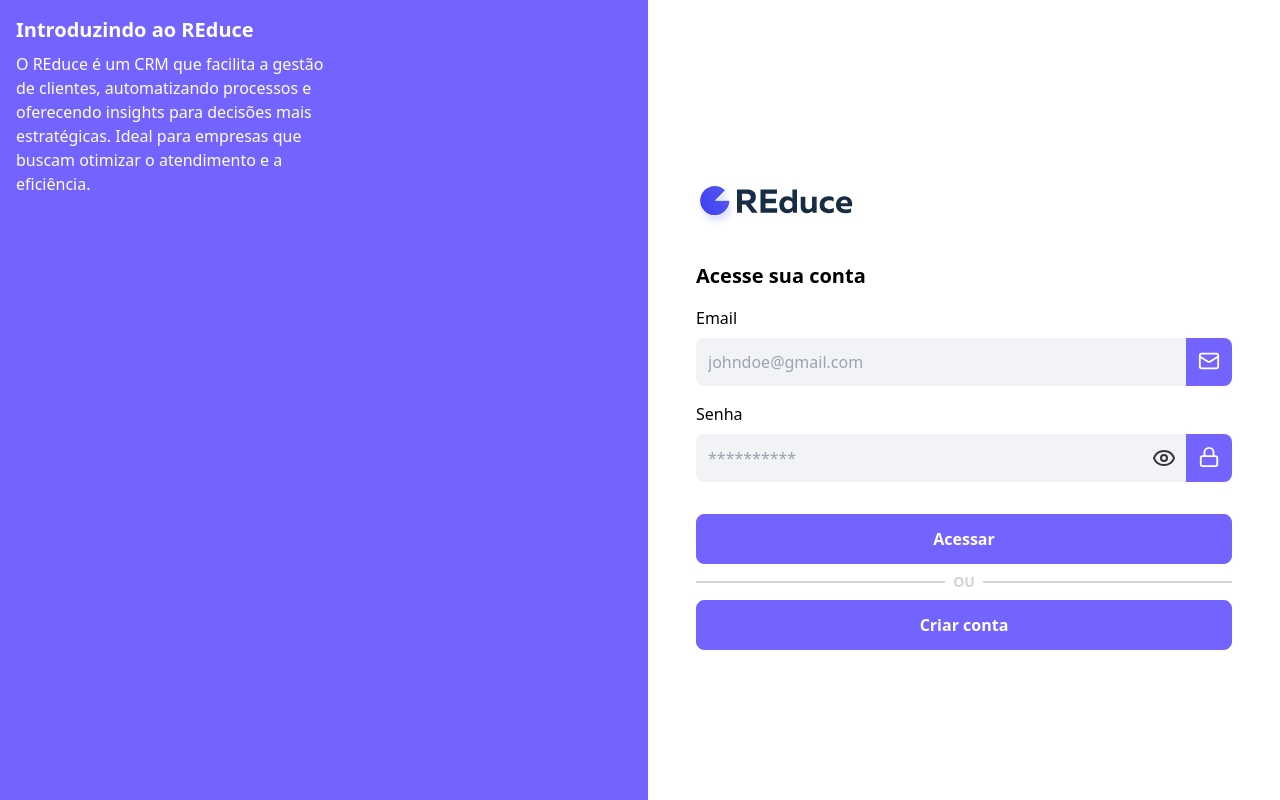
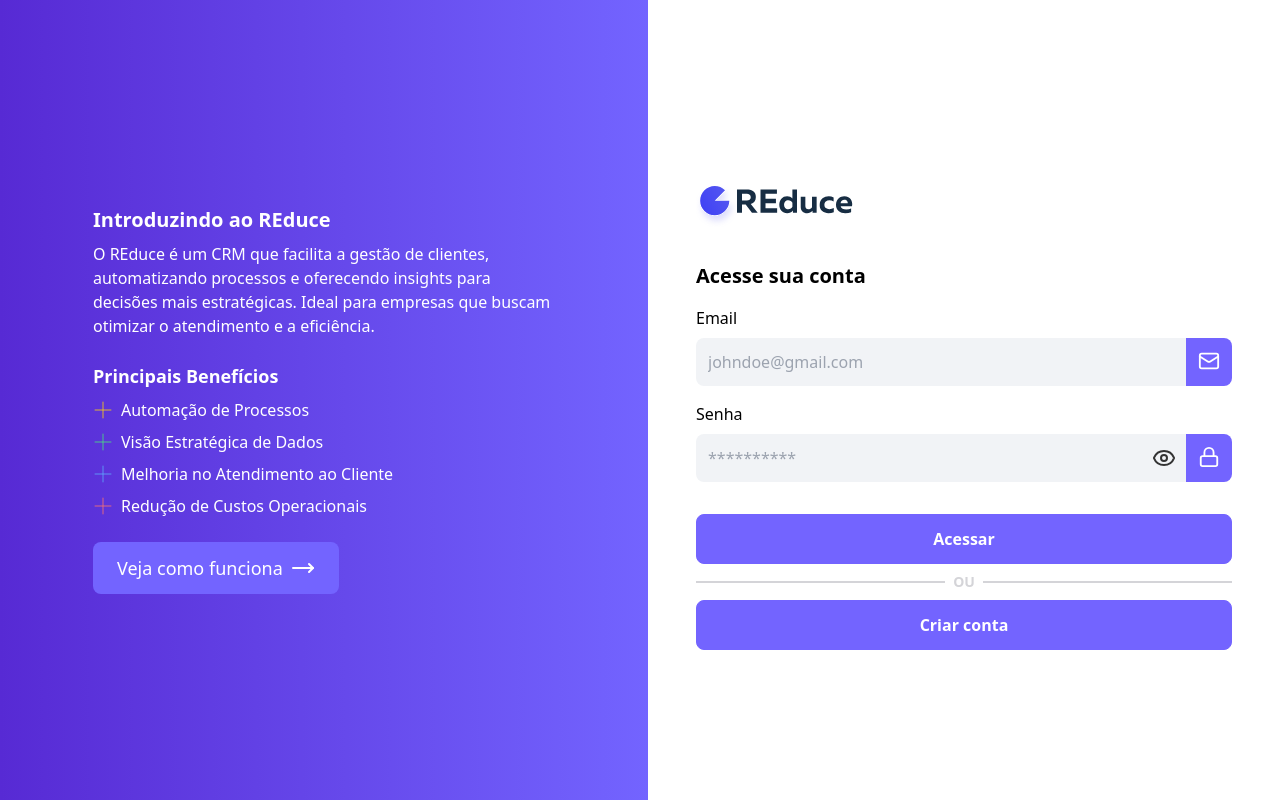
Before and after one commit to LrAmaral/login-template, an Angular app: page /login in a window 1280 px wide. Built offline with nearby package versions, Linux system fonts and the light colour scheme.

Commit message:
feat: add move-right icon and enhance default login layout with benefits section and call-to-action button

```diff
--- a/src/app/components/default-login-layout/default-login-layout.html
+++ b/src/app/components/default-login-layout/default-login-layout.html
@@ -1,12 +1,75 @@
 <main class="flex flex-col md:flex-row h-dvh justify-center items-center space-y-4">
-  <section class="md:flex-1 space-y-6 hidden md:block md:bg-primary h-full p-4 text-white">
-    <div class="md:w-1/2 flex flex-col space-y-2">
+  <section
+    class="lg:flex-1 space-y-6 justify-center items-center hidden lg:flex lg:flex-col lg:bg-gradient-to-r from-secondary to-primary h-full p-4 text-white"
+  >
+    <div class="md:w-3/4 flex flex-col space-y-2 animate-fade-in">
       <h1 class="font-bold text-xl">Introduzindo ao REduce</h1>
-      <p>
+      <p class="font-medium">
         O REduce é um CRM que facilita a gestão de clientes, automatizando processos e oferecendo
         insights para decisões mais estratégicas. Ideal para empresas que buscam otimizar o
         atendimento e a eficiência.
       </p>
+    </div>
+    <div class="md:w-3/4 flex flex-col space-y-2">
+      <h2 class="font-bold text-lg">Principais Benefícios</h2>
+      <ul class="space-y-2">
+        <li class="flex items-center space-x-2">
+          <svg
+            class="w-5 h-5 text-yellow-400"
+            xmlns="http://www.w3.org/2000/svg"
+            fill="currentColor"
+            viewBox="0 0 24 24"
+            stroke="currentColor"
+          >
+            <path d="M12 2v20M2 12h20" />
+          </svg>
+          <span>Automação de Processos</span>
+        </li>
+        <li class="flex items-center space-x-2">
+          <svg
+            class="w-5 h-5 text-green-400"
+            xmlns="http://www.w3.org/2000/svg"
+            fill="currentColor"
+            viewBox="0 0 24 24"
+            stroke="currentColor"
+          >
+            <path d="M12 2v20M2 12h20" />
+          </svg>
+          <span>Visão Estratégica de Dados</span>
+        </li>
+        <li class="flex items-center space-x-2">
+          <svg
+            class="w-5 h-5 text-blue-400"
+            xmlns="http://www.w3.org/2000/svg"
+            fill="currentColor"
+            viewBox="0 0 24 24"
+            stroke="currentColor"
+          >
+            <path d="M12 2v20M2 12h20" />
+          </svg>
+          <span>Melhoria no Atendimento ao Cliente</span>
+        </li>
+        <li class="flex items-center space-x-2">
+          <svg
+            class="w-5 h-5 text-red-400"
+            xmlns="http://www.w3.org/2000/svg"
+            fill="currentColor"
+            viewBox="0 0 24 24"
+            stroke="currentColor"
+          >
+            <path d="M12 2v20M2 12h20" />
+          </svg>
+          <span>Redução de Custos Operacionais</span>
+        </li>
+      </ul>
+    </div>
+    <div class="md:w-3/4 flex justify-start items-center mt-6">
+      <a
+        href="#demonstração"
+        class="bg-primary flex gap-2 justify-center items-center px-6 py-3 rounded-lg text-lg font-medium text-white hover:bg-secondary transition duration-200"
+      >
+        Veja como funciona <img src="assets/icons/move-right.svg" alt="Move right" />
+      </a>
     </div>
   </section>
   <section class="w-full md:w-[600px] flex flex-col h-auto p-6 md:p-8 m-4 gap-4">
```
Also changed, not shown: src/assets/icons/move-right.svg (added), src/assets/images/dashboard.svg (added).
